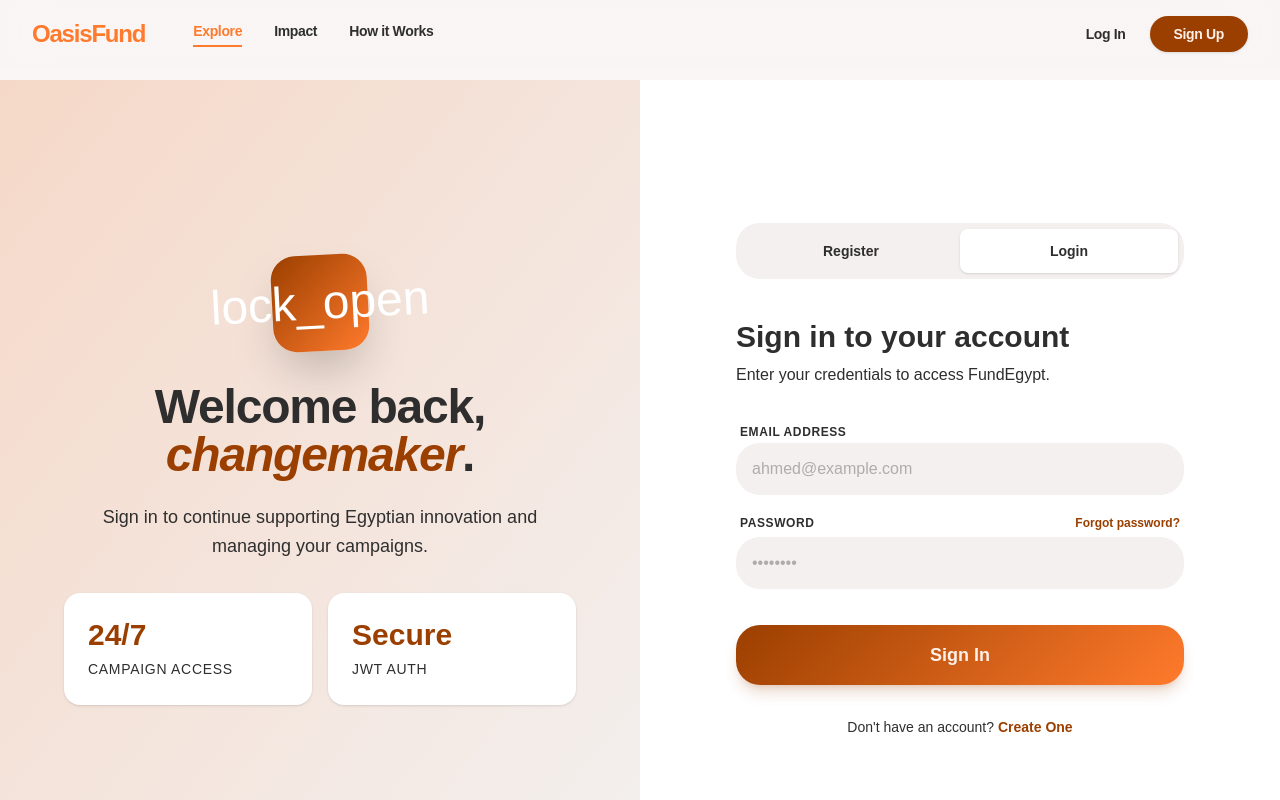
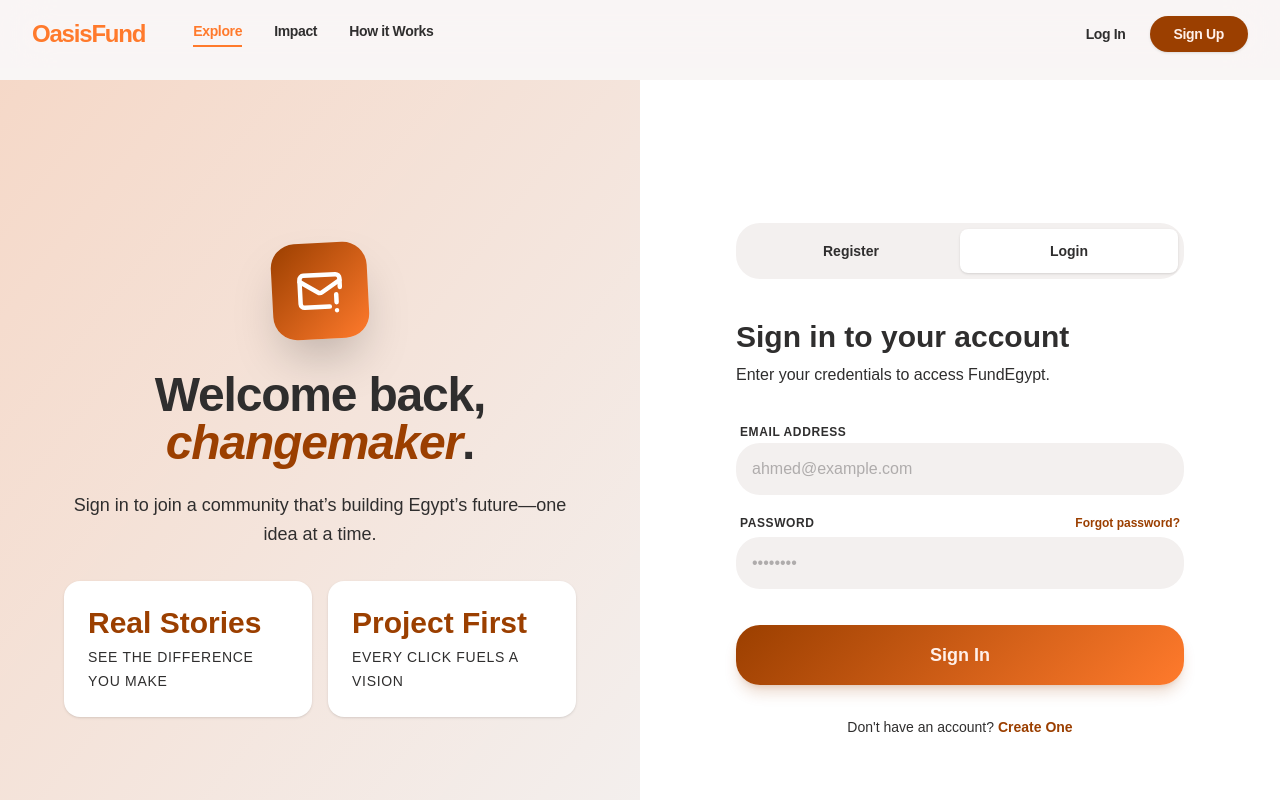
Before and after one commit to mohamedabdelhaq-123/crowdfund-frontend, a React (Vite) app: page /login in a window 1280 px wide. Shown: the top 800 px of the page. Built offline with nearby package versions, Linux system fonts and the light colour scheme; no server answers.

Commit message:
Update LoginPage.tsx

```diff
--- a/src/pages/auth/LoginPage.tsx
+++ b/src/pages/auth/LoginPage.tsx
@@ -3,7 +3,7 @@ import { zodResolver } from '@hookform/resolvers/zod';
 import { useNavigate, Link } from 'react-router-dom';
 import { useState } from 'react';
 import { useDispatch } from 'react-redux';
-import { AlertCircle, MailWarning } from 'lucide-react';
+import { AlertCircle, LockOpen, MailWarning } from 'lucide-react';
 import toast from 'react-hot-toast';
 import api from '../../api/client';
 import { loginSchema, LoginFormData } from '../../validation/authSchema';
@@ -104,31 +104,26 @@ const LoginPage = () => {
             <div className="relative z-10 max-w-lg text-center">
               <div className="mb-8 flex justify-center">
                 <div className="w-24 h-24 signature-gradient rounded-3xl flex items-center justify-center shadow-2xl -rotate-3">
-                  <span
-                    className="material-symbols-outlined text-white text-5xl"
-                    style={{ fontVariationSettings: "'FILL' 1" }}
-                  >
-                    lock_open
-                  </span>
+                  <MailWarning className="w-12 h-12 text-white" strokeWidth={2.25} />
                 </div>
               </div>
               <h1 className="font-headline text-5xl font-extrabold text-on-surface tracking-tight mb-6">
                 Welcome back, <span className="text-primary italic">changemaker</span>.
               </h1>
               <p className="text-lg text-on-surface-variant leading-relaxed mb-8 font-body">
-                Sign in to continue supporting Egyptian innovation and managing your campaigns.
+                Sign in to join a community that’s building Egypt’s future—one idea at a time.
               </p>
               <div className="grid grid-cols-2 gap-4">
                 <div className="bg-surface-container-lowest p-6 rounded-2xl shadow-sm text-left">
-                  <span className="text-primary font-headline text-3xl font-bold block mb-1">24/7</span>
+                  <span className="text-primary font-headline text-3xl font-bold block mb-1">Real Stories</span>
                   <span className="text-sm font-label text-on-surface-variant uppercase tracking-wider">
-                    Campaign Access
+                    See the difference you make
                   </span>
                 </div>
                 <div className="bg-surface-container-lowest p-6 rounded-2xl shadow-sm text-left">
-                  <span className="text-primary font-headline text-3xl font-bold block mb-1">Secure</span>
+                  <span className="text-primary font-headline text-3xl font-bold block mb-1">Project First</span>
                   <span className="text-sm font-label text-on-surface-variant uppercase tracking-wider">
-                    JWT Auth
+                    Every click fuels a vision
                   </span>
                 </div>
               </div>
```
